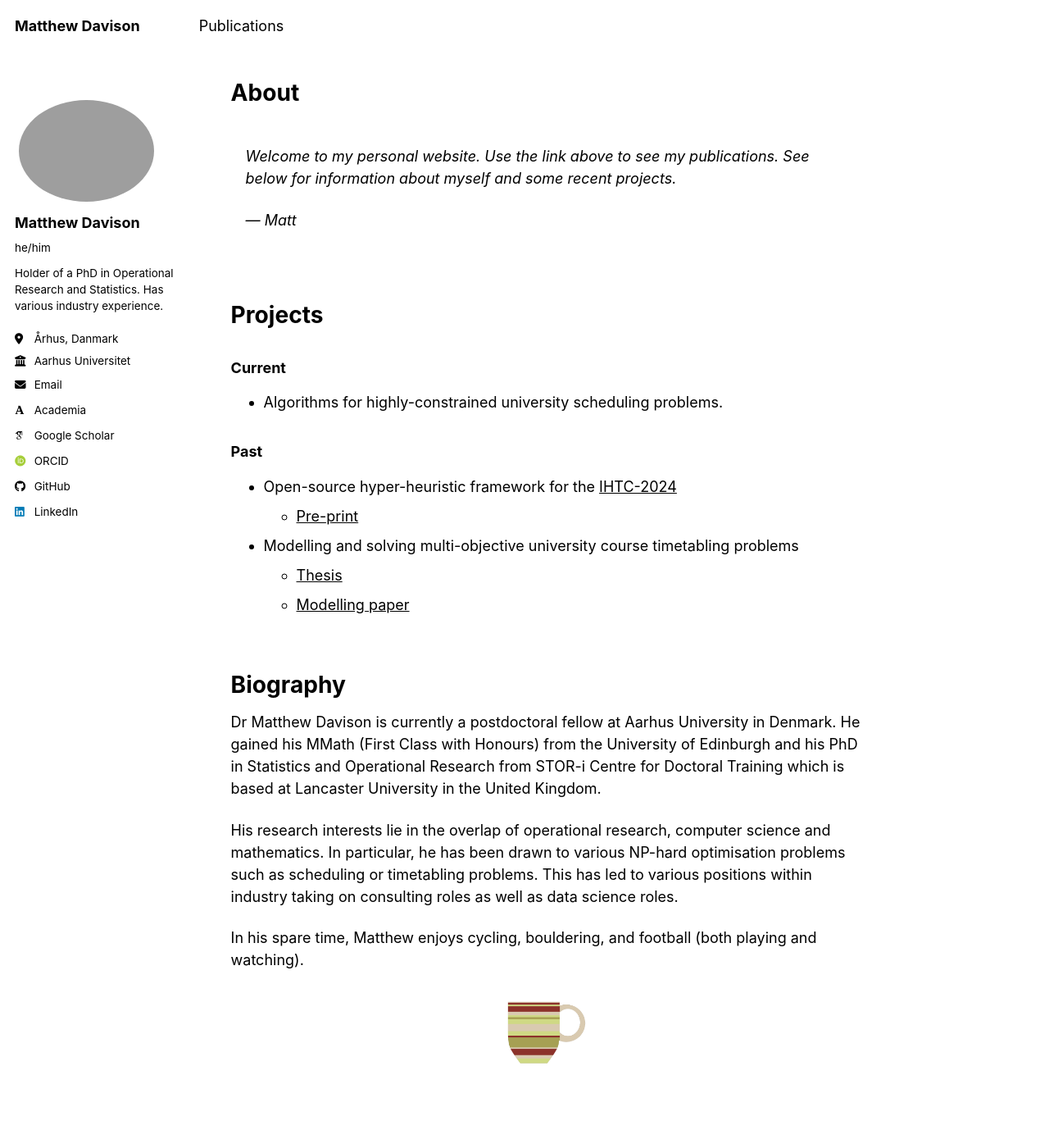
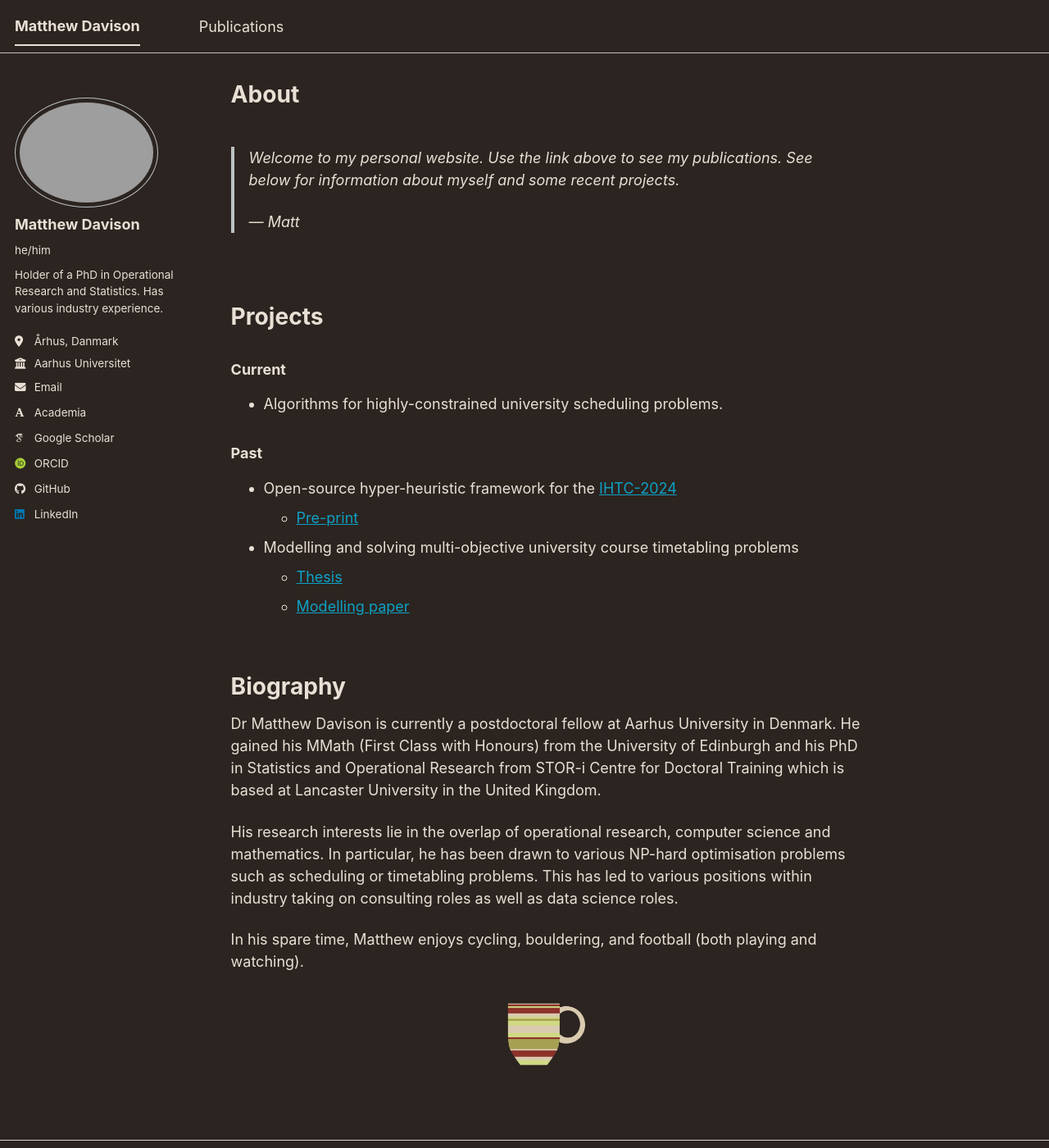
Before and after one commit to Mattmandav/mattmandav.github.io, a Jekyll site: the page built from _pages/about.md, in a window 1280 px wide and 1400 px high. Shown: the whole window at 82% size. Built offline with Jekyll 4.4.1, drawn with Linux system fonts in a browser that asks for light colours; some web fonts are replaced; a script bundle is joined from its source files by our own code; library files that are not in the unit come from our copies.

Commit message:
Defo no light mode

```diff
--- a/_sass/theme/_default_light.scss
+++ b/_sass/theme/_default_light.scss
@@ -1,5 +1,6 @@
 /* ==========================================================================
-    DEFAULT THEME - DARK VERSION (Actually Light)
+    DEFAULT THEME - FORCED DARK
+    (was: DEFAULT THEME - LIGHT VERSION)
     ========================================================================== */
 
 /* Color codes used for the theme */
@@ -34,8 +35,10 @@ $navicon-height             : 4px;
 $sidebar-link-max-width     : 250px;
 $sidebar-screen-min-width   : 1024px;
 
-/* Dark theme for the site */
-html[data-theme="dark"] {
+/* Dark theme forced as the unconditional default for the site.
+   No data-theme attribute or system preference can override this,
+   because there is no longer a light :root definition to fall back to. */
+:root {
     --global-base-color                 : #{$primary-color};
     --global-bg-color                   : #{$background};
     --global-footer-bg-color            : #{$background};
```
